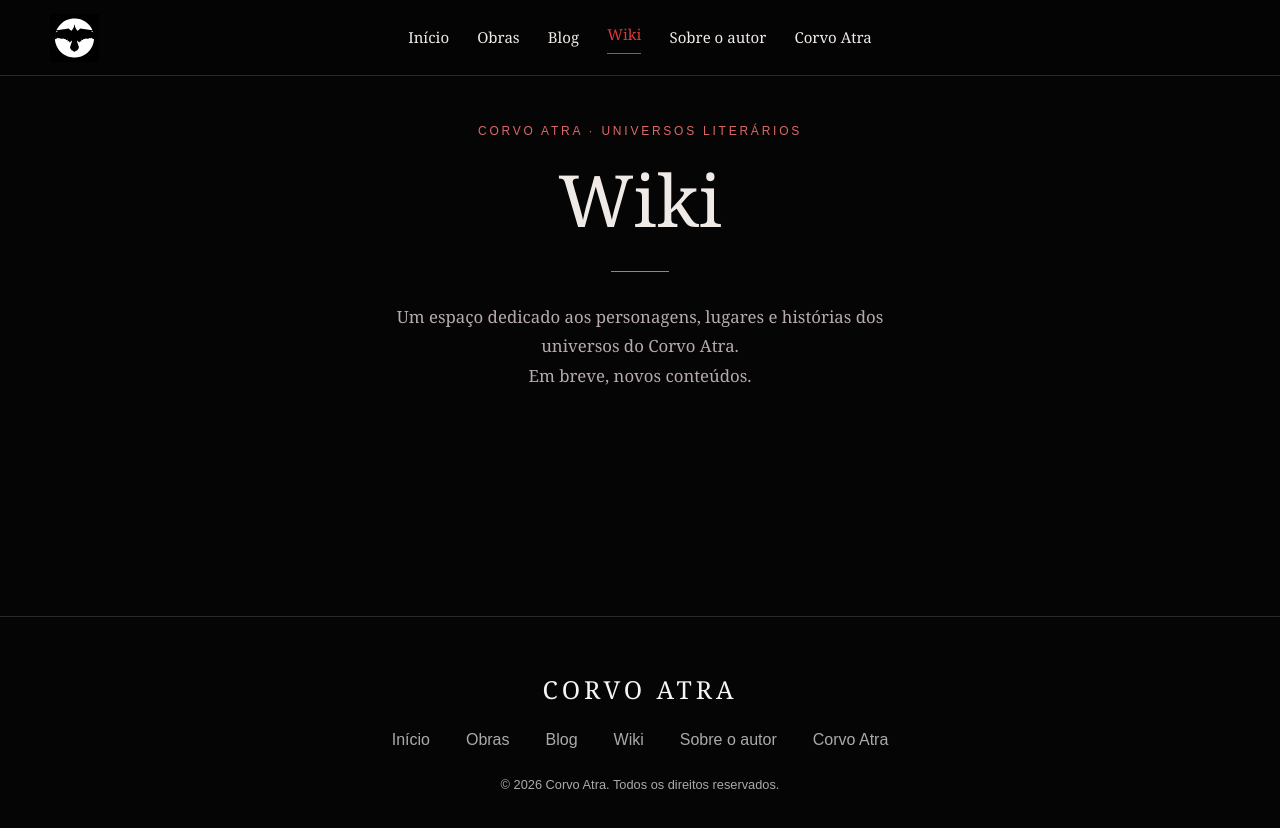
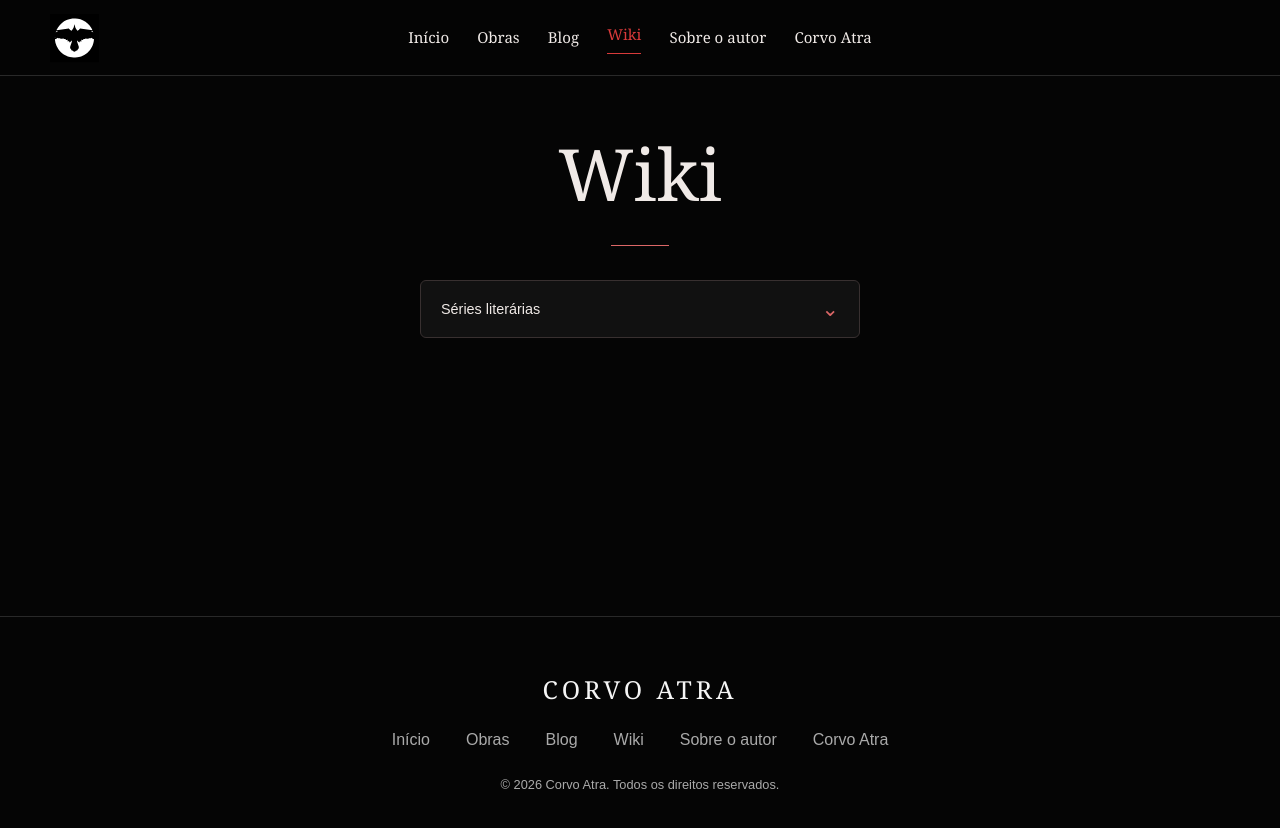
Before and after one commit to corvoatra/corvo-atra, a Jekyll site: the page built from wiki.html, in a window 1280 px wide. Shown: the top 828 px of the page. Built offline with Jekyll 4.4.1, drawn with Linux system fonts in a browser that asks for light colours.

Commit message:
Organiza Wiki por séries com dropdown Guardiões do Véu

```diff
--- a/wiki.html
+++ b/wiki.html
@@ -13,13 +13,14 @@ seo_description: "Wiki do Corvo Atra: espaço dedicado aos universos e história
 <meta name="theme-color" content="#050505"/>
 <title>Wiki | Corvo Atra</title>
 <style>
-:root{color-scheme:dark}*{box-sizing:border-box}body{margin:0;background:#050505;color:#f0eae7;font:1.05rem/1.75 Georgia,'Times New Roman',serif}a{color:inherit;text-decoration:none}.wrap{width:min(1100px,calc(100% - 36px));margin:auto}main{min-height:60vh;padding:110px 0 110px;text-align:center}.wiki-label{font:.75rem Arial,sans-serif;letter-spacing:.23em;text-transform:uppercase;color:#dc6767}.wiki-title{font-size:clamp(2.6rem,7vw,4.5rem);font-weight:normal;line-height:1.15;margin:20px 0}.wiki-copy{max-width:560px;margin:0 auto;color:#b8aaaa}.wiki-rule{width:58px;height:1px;background:#dc6767;margin:30px auto}footer{border-top:1px solid #292929;padding:35px 18px;text-align:center;color:#aaa;font:.8rem Arial,sans-serif}footer .links{display:flex;justify-content:center;gap:18px;flex-wrap:wrap;margin:16px 0}footer a:hover{color:#dc6767}footer .brand{font:1.4rem Georgia,serif;letter-spacing:.15em;color:#eee}
+:root{color-scheme:dark}*{box-sizing:border-box}body{margin:0;background:#050505;color:#f0eae7;font:1.05rem/1.75 Georgia,'Times New Roman',serif}a{color:inherit;text-decoration:none}.wrap{width:min(1100px,calc(100% - 36px));margin:auto}main{min-height:60vh;padding:80px 0 110px;text-align:center}.wiki-label{font:.75rem Arial,sans-serif;letter-spacing:.23em;text-transform:uppercase;color:#dc6767}.wiki-title{font-size:clamp(2.6rem,7vw,4.5rem);font-weight:normal;line-height:1.15;margin:20px 0}.wiki-copy{max-width:560px;margin:0 auto;color:#b8aaaa}.wiki-rule{width:58px;height:1px;background:#dc6767;margin:30px auto}footer{border-top:1px solid #292929;padding:35px 18px;text-align:center;color:#aaa;font:.8rem Arial,sans-serif}footer .links{display:flex;justify-content:center;gap:18px;flex-wrap:wrap;margin:16px 0}footer a:hover{color:#dc6767}footer .brand{font:1.4rem Georgia,serif;letter-spacing:.15em;color:#eee}
+.wiki-series{max-width:440px;margin:34px auto 0;text-align:left}.wiki-series summary{display:flex;justify-content:space-between;align-items:center;cursor:pointer;padding:16px 20px;border:1px solid #383030;border-radius:6px;background:#111;color:#f0eae7;font:.9rem Arial,sans-serif;list-style:none}.wiki-series summary::-webkit-details-marker{display:none}.wiki-series summary:after{content:"⌄";color:#dc6767;font-size:1.3rem}.wiki-series[open] summary:after{content:"⌃"}.wiki-series a{display:block;padding:17px 20px;background:#121010;border:1px solid #383030;border-top:0;color:#e9d7d7;font:.9rem Arial,sans-serif}.wiki-series a:hover,.wiki-series a:focus-visible{color:#dc6767;background:#1b1414}@media(max-width:600px){main{padding-top:50px}.wiki-series{margin-top:25px}}
 </style>
 <link href="{{ '/site-desktop.css?v=espacamento-global-7' | relative_url }}" rel="stylesheet"/>
 {% include seo-head.html %}
 </head>
 <body>
 {% include site-header.html %}
-<main class="wrap"><p class="wiki-label">Corvo Atra · Universos literários</p><h1 class="wiki-title">Wiki</h1><div class="wiki-rule"></div><p class="wiki-copy">Um espaço dedicado aos personagens, lugares e histórias dos universos do Corvo Atra.</p><p class="wiki-copy">Em breve, novos conteúdos.</p></main>
+<main class="wrap"><h1 class="wiki-title">Wiki</h1><div class="wiki-rule"></div><details class="wiki-series"><summary>Séries literárias</summary><a href="{{ '/wiki-guardioes-do-veu.html' | relative_url }}">Guardiões do Véu</a></details></main>
 <footer><div class="brand">CORVO ATRA</div><nav class="links" aria-label="Navegação do rodapé"><a href="{{ '/index.html' | relative_url }}">Início</a><a href="{{ '/obras.html' | relative_url }}">Obras</a><a href="{{ '/blog/' | relative_url }}">Blog</a><a href="{{ '/wiki.html' | relative_url }}">Wiki</a><a href="{{ '/autor.html' | relative_url }}">Sobre o autor</a><a href="{{ '/corvo-atra.html' | relative_url }}">Corvo Atra</a></nav><div>© 2026 Corvo Atra. Todos os direitos reservados.</div></footer>
 </body></html>
```
